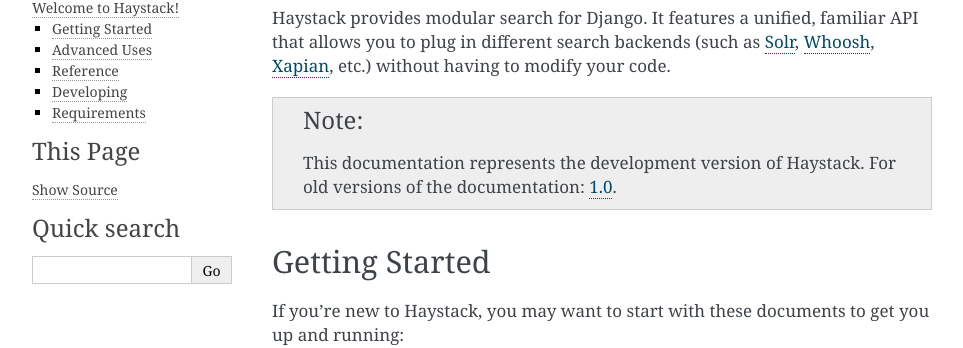
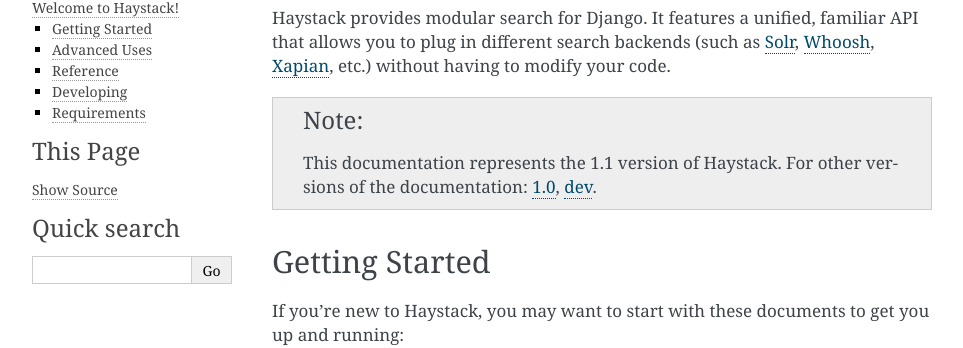
Before and after one commit to django-haystack/django-haystack, a Sphinx documentation site: the page built from docs/index.rst, in a window 1280 px wide and 900 px high. Shown: the part 97-445 px from the top of the window, without its empty margins (148-1111 px from the left). Built offline with Sphinx 7.4.7, drawn with Linux system fonts in a browser that asks for light colours.

Commit message:
Added the dev docs link.

```diff
--- a/docs/index.rst
+++ b/docs/index.rst
@@ -12,10 +12,11 @@
 
 .. note::
 
-    This documentation represents the development version of Haystack. For
-    old versions of the documentation: `1.0`_.
+    This documentation represents the 1.1 version of Haystack. For
+    other versions of the documentation: `1.0`_, `dev`_.
 
 .. _`1.0`: http://docs.haystacksearch.org/1.0/
+.. _`dev`: http://docs.haystacksearch.org/dev/
 
 Getting Started
 ---------------
```
